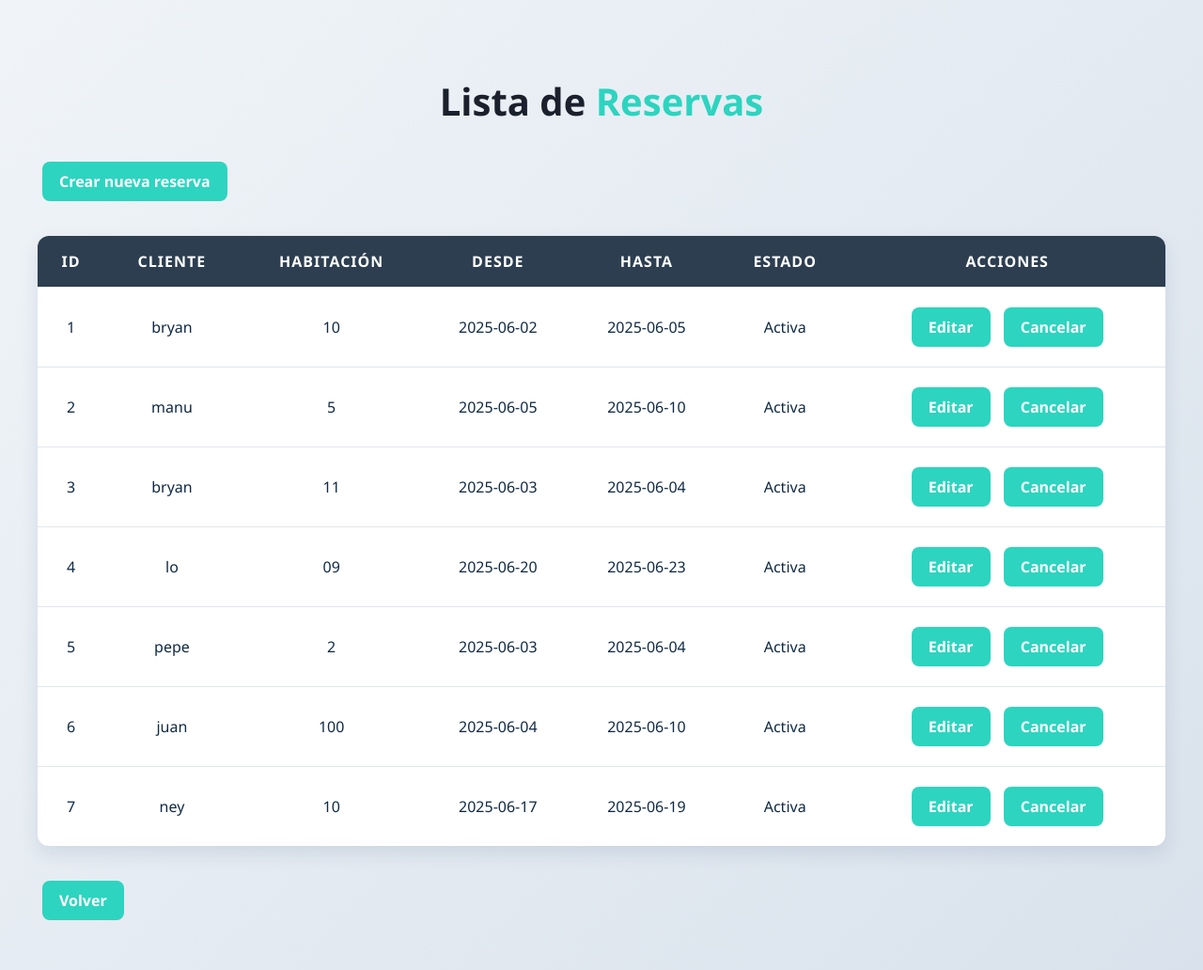
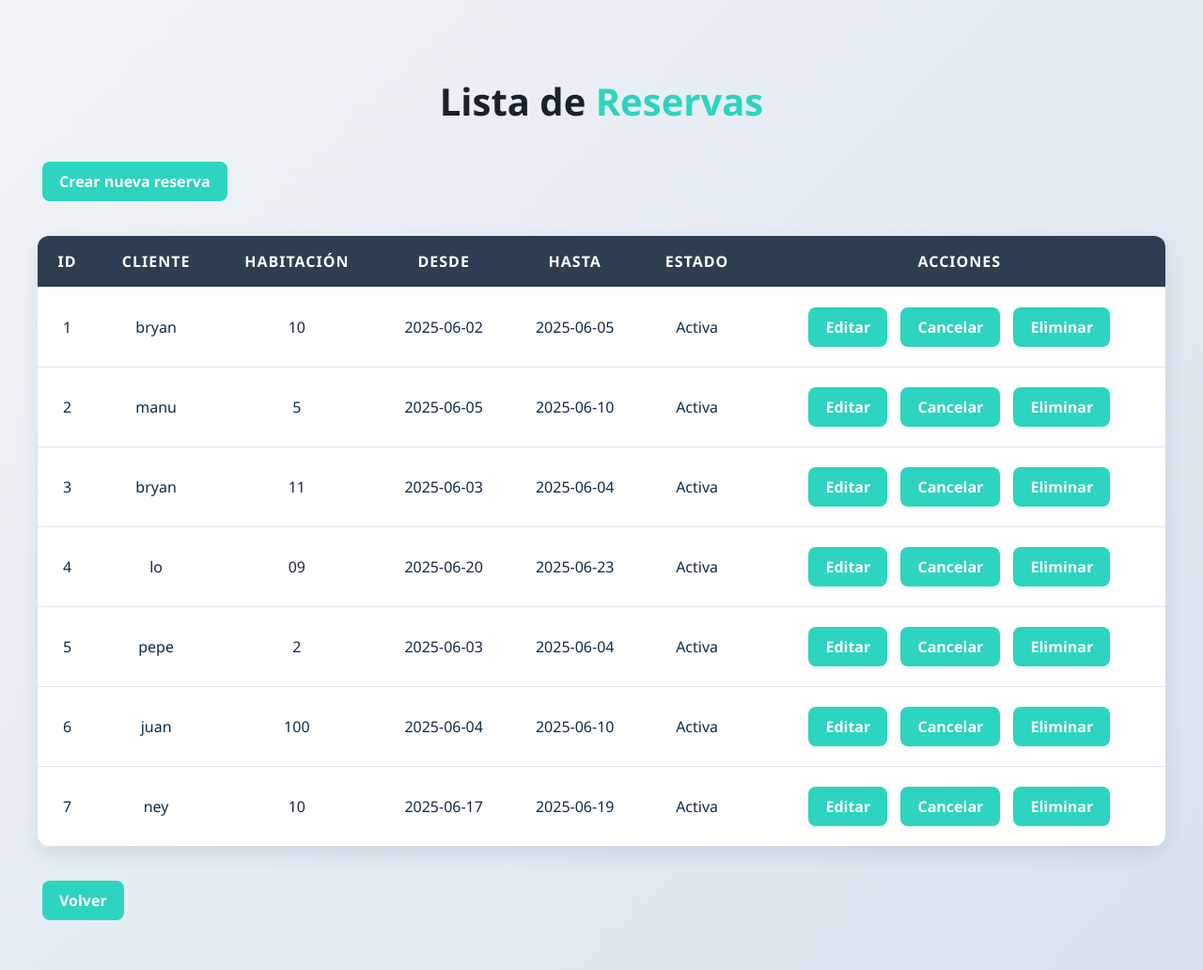
Before and after one commit to JhimyV/proyecto-MC-PA, a Flask app: page /reservas in a window 1280 px wide. Shown: the whole page at 94% size. Run offline with Flask 3, Linux system fonts and the light colour scheme; a user stored in the database is signed in; data comes from the database, SQL or seed files in the repository; some libraries are stand-ins or nearby versions.

Commit message:
prueba 20

```diff
--- a/app.py
+++ b/app.py
@@ -359,6 +359,32 @@ def cancelar_reserva(id):
     else:
         return redirect(url_for('home'))
 
+
+@app.route('/reservas/eliminar/<int:id>')
+def eliminar_reserva(id):
+    if 'usuario' in session:
+        cur = mysql.connection.cursor()
+
+        cur.execute("SELECT habitacion_id FROM reservas WHERE id_reserva = %s", (id,))
+        reserva = cur.fetchone()
+
+        if reserva:
+            habitacion_id = reserva[0]
+
+            cur.execute("DELETE FROM pagos WHERE reserva_id = %s", (id,))
+
+            cur.execute("DELETE FROM reservas WHERE id_reserva = %s", (id,))
+
+            cur.execute("UPDATE habitaciones SET estado = 'Disponible' WHERE id_habitacion = %s", (habitacion_id,))
+
+            mysql.connection.commit()
+
+        cur.close()
+        return redirect(url_for('reservas'))
+    else:
+        return redirect(url_for('home'))
+
+
 #------------------------pago----------------------------------------------------------
 @app.route('/pagos')
 def pagos():
--- a/templates/reservas.html
+++ b/templates/reservas.html
@@ -27,6 +27,9 @@
             <a class="button" href="/reservas/editar/{{ r[0] }}">Editar</a>
             <a class="button" href="/reservas/cancelar/{{ r[0] }}"
                 onclick="return confirm('¿Cancelar reserva?')">Cancelar</a>
+            <a class="button" href="/reservas/eliminar/{{ r[0] }}"
+                onclick="return confirm('¿Eliminar esta reserva?')">Eliminar</a>
+
         </td>
     </tr>
     {% endfor %}
```
